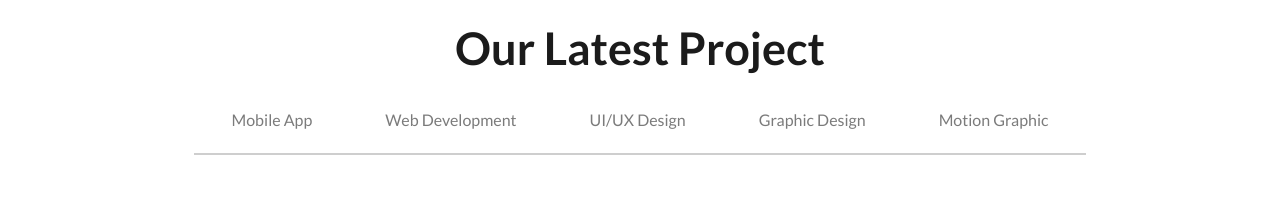
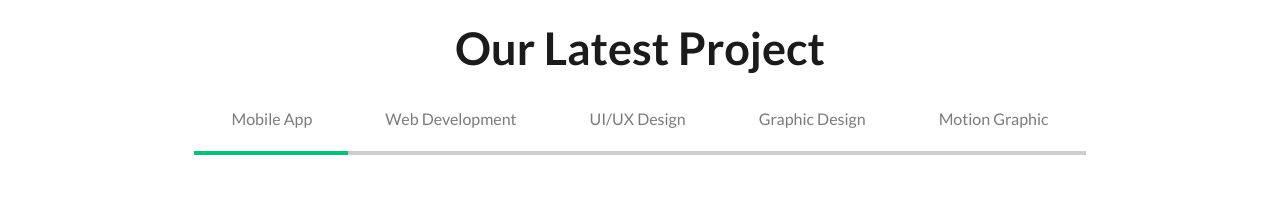
Before and after one commit to mdshihab75/CoreWave, a React (Vite) app: page / in a window 1280 px wide. Shown: the part 2211-2417 px from the top of the page. Built offline with nearby package versions, Linux system fonts and the light colour scheme.

Commit message:
Project Fix

```diff
--- a/src/Components/Project.jsx
+++ b/src/Components/Project.jsx
@@ -1,24 +1,56 @@
-import React from 'react'
+import React, { useState } from 'react'
 import Container from './Ui/Container'
 import projectimage1 from '../assets/images/project-1.png'
 import projectimage2 from '../assets/images/project-2.png'
 import projectimage3 from '../assets/images/project-3.png'
 
 const Project = () => {
+  const [active, setActive] = useState(0);
+
+  const items = [
+    "Mobile App",
+    "Web Development",
+    "UI/UX Design",
+    "Graphic Design",
+    "Motion Graphic",
+  ];
+
   return (
     <section className='mt-22.75'>
       <Container>
         <h2 className='font-Lato font-semibold text-[45px] leading-13.5 text-primary-black text-center'>Our Latest Project</h2>
-        <ul className='flex gap-18.25 text-center justify-center mt-8.25'>
-          <li className='font-Lato font-medium text-base text-sixth-color'>Mobile App</li>
-          <li className='font-Lato font-medium text-base text-sixth-color'>Web Development</li>
-          <li className='font-Lato font-medium text-base text-sixth-color'>UI/UX Design</li>
-          <li className='font-Lato font-medium text-base text-sixth-color'>Graphic Design</li>
-          <li className='font-Lato font-medium text-base text-sixth-color'>Motion Graphic</li>
+        <ul className='flex gap-18.25 items-center justify-center mt-8'>
+          {items.map((item, index) => (
+            <li
+              key={index}
+              onClick={() => setActive(index)}
+              className={`font-Lato font-medium text-base text-sixth-color hover:text-primary-green cursor-pointer transition duration-300 ${
+                active === index
+                  ? "text-primary-green"
+                  : "text-sixth-color"
+              }`}
+            >
+              {item}
+            </li>
+          ))}
         </ul>
-        <div className='w-223 h-0.5 bg-eighth-color mx-auto mt-5.25'>
+
+        {/* Line */}
+        <div className='relative w-223 h-1 bg-eighth-color mx-auto mt-5'>
+  <div
+    className='absolute h-1 bg-primary-green transition-all duration-300'
+    style={{
+      width: "154px",
+      left: `${active * 154}px`,
+    }}
+  />
+</div>
+
+        {/*<div className='relative w-223 h-1 bg-eighth-color mx-auto mt-5.25'>
+          <div className="after:content-[''] after:absolute after:left-90 after:bottom-0 after:h-1 after:w-0 hover:after:w-38.5 after:bg-primary-green after:duration-300 after:transition-all cursor-pointer">
 
         </div>
+        </div>*/}
         <div className='flex gap-6 mt-13.25'>
           <div>
             <img className='rounded-[15px]' src={projectimage1} alt="project-1" />
```
